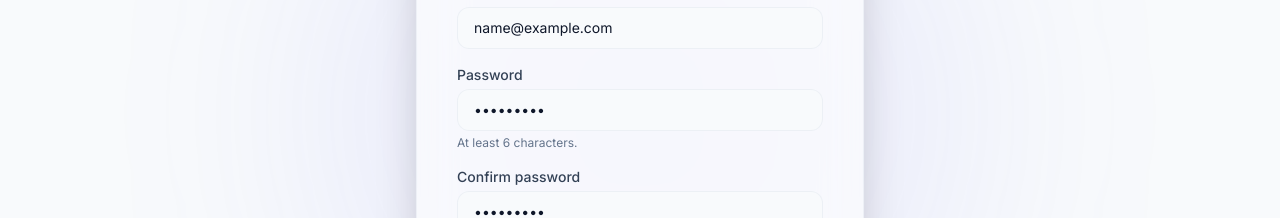
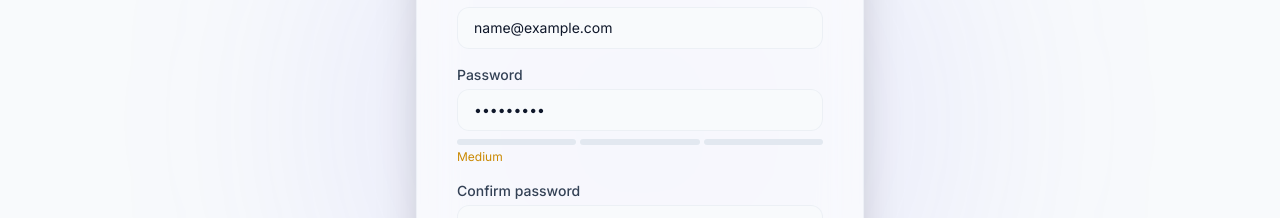
Before and after one commit to m-muzammil-irshad/Auto-AI-Academy-Website, a Next.js app: page /signup in a window 1280 px wide. Both pictures are taken after typing "Sample", "name@example.com", "Sample123", "Sample123" into the empty fields and a click on the button "Create account". Shown: the part 324-542 px from the top of the page. Built offline with nearby package versions, Linux system fonts and the light colour scheme; no server answers.

Commit message:
password quality checker

```diff
--- a/src/app/student/profile/page.tsx
+++ b/src/app/student/profile/page.tsx
@@ -3,11 +3,10 @@
 import { FormEvent, useEffect, useState } from "react";
 import { useRouter } from "next/navigation";
 import {
-  EmailAuthProvider,
-  reauthenticateWithCredential,
   sendEmailVerification,
-  updatePassword,
+  sendPasswordResetEmail,
 } from "firebase/auth";
+import { auth } from "@/lib/firebase/config";
 import { useAuth } from "@/hooks/useAuth";
 import { motion } from "framer-motion";
 import { Card, CardBody, CardHeader } from "@/components/ui/Card";
@@ -27,9 +26,6 @@ export default function StudentProfilePage() {
   const [nameError, setNameError] = useState("");
   const [nameSaved, setNameSaved] = useState(false);
 
-  const [currentPassword, setCurrentPassword] = useState("");
-  const [newPassword, setNewPassword] = useState("");
-  const [confirmPassword, setConfirmPassword] = useState("");
   const [savingPassword, setSavingPassword] = useState(false);
   const [passwordError, setPasswordError] = useState("");
   const [passwordSaved, setPasswordSaved] = useState(false);
@@ -69,34 +65,16 @@ export default function StudentProfilePage() {
     }
   }
 
-  async function handleChangePassword(e: FormEvent) {
-    e.preventDefault();
+  async function handleSendResetLink() {
     setPasswordError("");
     setPasswordSaved(false);
-
-    if (newPassword.length < 6) {
-      setPasswordError("New password must be at least 6 characters.");
-      return;
-    }
-    if (newPassword !== confirmPassword) {
-      setPasswordError("Passwords do not match.");
-      return;
-    }
 
     setSavingPassword(true);
     try {
       if (user!.email) {
-        const cred = EmailAuthProvider.credential(
-          user!.email,
-          currentPassword
-        );
-        await reauthenticateWithCredential(user!, cred);
+        await sendPasswordResetEmail(auth, user!.email);
+        setPasswordSaved(true);
       }
-      await updatePassword(user!, newPassword);
-      setPasswordSaved(true);
-      setCurrentPassword("");
-      setNewPassword("");
-      setConfirmPassword("");
     } catch (err) {
       setPasswordError(friendlyAuthError(err));
     } finally {
@@ -220,36 +198,11 @@ export default function StudentProfilePage() {
               </h2>
             </CardHeader>
           <CardBody>
-            <form
-              onSubmit={handleChangePassword}
-              className="space-y-3"
-              noValidate
-            >
-              <Input
-                label="Current password"
-                type="password"
-                value={currentPassword}
-                onChange={(e) => setCurrentPassword(e.target.value)}
-                autoComplete="current-password"
-                disabled={savingPassword}
-              />
-              <Input
-                label="New password"
-                type="password"
-                value={newPassword}
-                onChange={(e) => setNewPassword(e.target.value)}
-                autoComplete="new-password"
-                hint="At least 6 characters."
-                disabled={savingPassword}
-              />
-              <Input
-                label="Confirm new password"
-                type="password"
-                value={confirmPassword}
-                onChange={(e) => setConfirmPassword(e.target.value)}
-                autoComplete="new-password"
-                disabled={savingPassword}
-              />
+            <div className="space-y-4">
+              <p className="text-sm text-slate-600 dark:text-slate-400">
+                For security reasons, click the button below to receive a password reset link at your registered email address.
+              </p>
+
               {passwordError && (
                 <div
                   role="alert"
@@ -259,14 +212,22 @@ export default function StudentProfilePage() {
                 </div>
               )}
               {passwordSaved && (
-                <p className="text-sm text-green-700">Password updated.</p>
+                <div className="rounded-md bg-green-50 dark:bg-green-900/30 p-3 text-sm text-green-700 dark:text-green-400">
+                  Password reset link has been sent to your email. Please check your inbox and spam folder.
+                </div>
               )}
-              <div className="flex justify-end">
-                <Button type="submit" size="sm" loading={savingPassword}>
-                  Update password
+              <div className="flex justify-end pt-2">
+                <Button
+                  type="button"
+                  size="sm"
+                  onClick={handleSendResetLink}
+                  loading={savingPassword}
+                  disabled={passwordSaved}
+                >
+                  Send reset link
                 </Button>
               </div>
-            </form>
+            </div>
           </CardBody>
         </Card>
         </motion.div>
--- a/src/components/admin/CourseForm.tsx
+++ b/src/components/admin/CourseForm.tsx
@@ -31,6 +31,7 @@ export function CourseForm({ course, onCancel, onSubmit }: CourseFormProps) {
   const [youtubeChannelUrl, setYoutubeChannelUrl] = useState(
     course?.youtubeChannelUrl ?? ""
   );
+  const [outlineUrl, setOutlineUrl] = useState(course?.outlineUrl ?? "");
   const [thumbnail, setThumbnail] = useState(course?.thumbnail ?? "");
   const [status, setStatus] = useState<EditableStatus>(
     (course?.status === "completed" ? "ongoing" : course?.status) ?? "soon"
@@ -61,6 +62,7 @@ export function CourseForm({ course, onCancel, onSubmit }: CourseFormProps) {
         description: description.trim(),
         thumbnail: thumbnail.trim(),
         youtubeChannelUrl: trimmedUrl,
+        outlineUrl: outlineUrl.trim(),
         status,
       });
     } catch (err) {
@@ -119,6 +121,16 @@ export function CourseForm({ course, onCancel, onSubmit }: CourseFormProps) {
         disabled={loading}
       />
 
+      <Input
+        label="Course Outline URL (optional)"
+        type="url"
+        value={outlineUrl}
+        onChange={(e) => setOutlineUrl(e.target.value)}
+        placeholder="https://..."
+        hint="Link to a Word document, PDF, or any other outline file."
+        disabled={loading}
+      />
+
       {isCompleted ? (
         <div>
           <p className="mb-1 block text-sm font-medium text-slate-700">
--- /dev/null
+++ b/src/components/auth/PasswordStrengthMeter.tsx
@@ -0,0 +1,62 @@
+import { motion } from "framer-motion";
+
+export type PasswordStrength = "empty" | "weak" | "medium" | "strong";
+
+export function evaluatePasswordStrength(password: string): PasswordStrength {
+  if (!password) return "empty";
+  if (password.length < 8) return "weak";
+
+  let score = 0;
+  if (/[a-z]/.test(password)) score++;
+  if (/[A-Z]/.test(password)) score++;
+  if (/\d/.test(password)) score++;
+  if (/[^a-zA-Z0-9]/.test(password)) score++;
+
+  if (score < 2) return "weak";
+  if (score === 2 || score === 3) return "medium";
+  return "strong";
+}
+
+interface Props {
+  password?: string;
+  strength?: PasswordStrength;
+}
+
+export function PasswordStrengthMeter({ password, strength: propStrength }: Props) {
+  const strength = propStrength || evaluatePasswordStrength(password || "");
+
+  if (strength === "empty") return null;
+
+  const getColors = () => {
+    switch (strength) {
+      case "weak": return ["bg-red-500", "bg-slate-200 dark:bg-slate-700", "bg-slate-200 dark:bg-slate-700"];
+      case "medium": return ["bg-yellow-500", "bg-yellow-500", "bg-slate-200 dark:bg-slate-700"];
+      case "strong": return ["bg-green-500", "bg-green-500", "bg-green-500"];
+      default: return ["bg-slate-200 dark:bg-slate-700", "bg-slate-200 dark:bg-slate-700", "bg-slate-200 dark:bg-slate-700"];
+    }
+  };
+
+  const getLabel = () => {
+    switch (strength) {
+      case "weak": return "Weak (must be at least 8 chars & contain numbers/symbols)";
+      case "medium": return "Medium";
+      case "strong": return "Strong";
+      default: return "";
+    }
+  };
+
+  const colors = getColors();
+
+  return (
+    <div className="mt-2 space-y-1">
+      <div className="flex gap-1 h-1.5 w-full">
+        <motion.div initial={false} animate={{ backgroundColor: colors[0] }} className="h-full flex-1 rounded-full bg-slate-200 dark:bg-slate-700 transition-colors" />
+        <motion.div initial={false} animate={{ backgroundColor: colors[1] }} className="h-full flex-1 rounded-full bg-slate-200 dark:bg-slate-700 transition-colors" />
+        <motion.div initial={false} animate={{ backgroundColor: colors[2] }} className="h-full flex-1 rounded-full bg-slate-200 dark:bg-slate-700 transition-colors" />
+      </div>
+      <p className={`text-xs ${strength === "weak" ? "text-red-500" : strength === "medium" ? "text-yellow-600 dark:text-yellow-500" : "text-green-600 dark:text-green-500"}`}>
+        {getLabel()}
+      </p>
+    </div>
+  );
+}
--- a/src/components/auth/SignupForm.tsx
+++ b/src/components/auth/SignupForm.tsx
@@ -15,6 +15,7 @@ import { GoogleButton } from "./GoogleButton";
 import { createUserProfile } from "@/lib/services/users";
 import { friendlyAuthError } from "@/lib/utils/authErrors";
 import { routeAfterAuth } from "@/lib/utils/authRedirect";
+import { PasswordStrengthMeter, evaluatePasswordStrength } from "./PasswordStrengthMeter";
 
 export function SignupForm() {
   const router = useRouter();
@@ -36,8 +37,13 @@ export function SignupForm() {
       setError("Please enter your full name.");
       return;
     }
-    if (password.length < 6) {
-      setError("Password must be at least 6 characters.");
+    if (password.length < 8) {
+      setError("Password must be at least 8 characters.");
+      return;
+    }
+    const strength = evaluatePasswordStrength(password);
+    if (strength === "weak") {
+      setError("Please choose a stronger password (medium or strong).");
       return;
     }
     if (password !== confirm) {
@@ -105,16 +111,18 @@ export function SignupForm() {
         required
         disabled={loading}
       />
+      <div>
         <Input
           label="Password"
           type="password"
           value={password}
           onChange={(e) => setPassword(e.target.value)}
           autoComplete="new-password"
-        hint="At least 6 characters."
           required
           disabled={loading}
         />
+        <PasswordStrengthMeter password={password} />
+      </div>
       <Input
         label="Confirm password"
         type="password"
--- a/src/lib/services/courses.ts
+++ b/src/lib/services/courses.ts
@@ -16,6 +16,7 @@ export interface CourseInput {
   description: string;
   thumbnail: string;
   youtubeChannelUrl: string;
+  outlineUrl?: string;
   status: Extract<CourseStatus, "ongoing" | "soon">;
 }
 
@@ -26,6 +27,7 @@ function mapCourse(id: string, data: Record<string, unknown>): Course {
     description: (data.description as string) ?? "",
     thumbnail: (data.thumbnail as string) ?? "",
     youtubeChannelUrl: (data.youtubeChannelUrl as string) ?? "",
+    outlineUrl: (data.outlineUrl as string) ?? "",
     status: (data.status as CourseStatus) ?? "soon",
     createdAt: (data.createdAt as Timestamp) ?? Timestamp.now(),
     completedAt: (data.completedAt as Timestamp | null) ?? null,
@@ -49,6 +51,7 @@ export async function createCourse(input: CourseInput): Promise<string> {
     description: input.description.trim(),
     thumbnail: input.thumbnail.trim(),
     youtubeChannelUrl: input.youtubeChannelUrl.trim(),
+    outlineUrl: input.outlineUrl?.trim() ?? "",
     status: input.status,
     createdAt: serverTimestamp(),
     completedAt: null,
@@ -66,6 +69,9 @@ export async function updateCourse(
   if (input.thumbnail !== undefined) patch.thumbnail = input.thumbnail.trim();
   if (input.youtubeChannelUrl !== undefined) {
     patch.youtubeChannelUrl = input.youtubeChannelUrl.trim();
+  }
+  if (input.outlineUrl !== undefined) {
+    patch.outlineUrl = input.outlineUrl.trim();
   }
   if (input.status !== undefined) patch.status = input.status;
   if (Object.keys(patch).length === 0) return;
--- a/src/lib/types.ts
+++ b/src/lib/types.ts
@@ -30,6 +30,7 @@ export interface Course {
   description: string;
   thumbnail: string;
   youtubeChannelUrl: string;
+  outlineUrl?: string;
   status: CourseStatus;
   createdAt: Timestamp;
   completedAt: Timestamp | null;
```
Also changed, not shown: src/app/courses/[id]/page.tsx (+19 -0 lines). Lines whose indentation alone changed are shown as unchanged.
